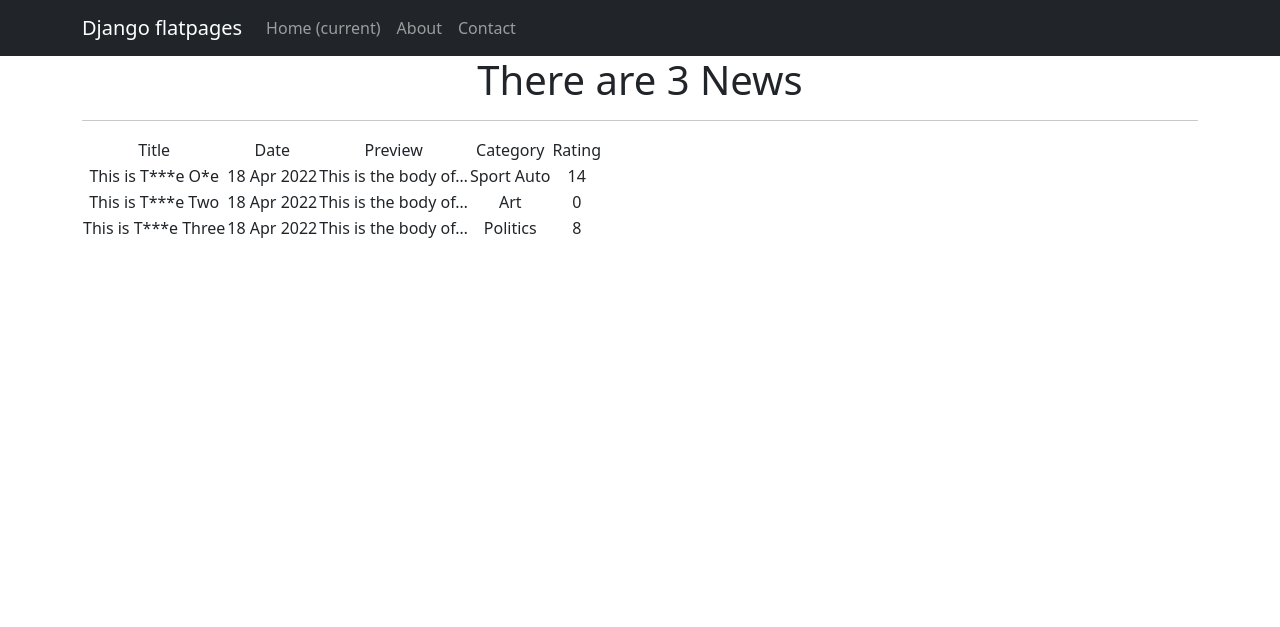
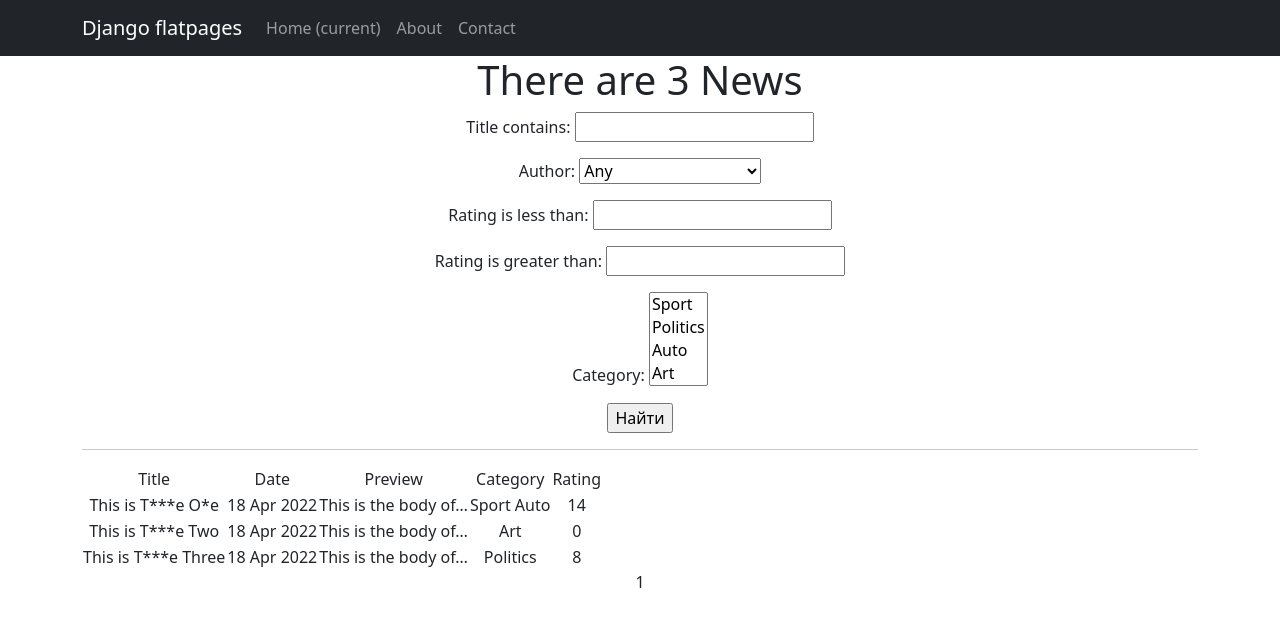
Before and after one commit to chingachguk1977/NewsPaper, a Django app: page /posts/ in a window 1280 px wide. Shown: the top 627 px of the page. Run offline with Django 4.2, Linux system fonts and the light colour scheme; data comes from the database, SQL or seed files in the repository; both versions use the stored data as it was after the commit; some libraries are stand-ins or nearby versions.

Commit message:
everything works! (D3-3)

```diff
--- a/NewsPaper/settings.py
+++ b/NewsPaper/settings.py
@@ -39,6 +39,8 @@ INSTALLED_APPS = [
     'django.contrib.messages',
     'django.contrib.staticfiles',
     'news',
+    'django_filters',
+
 ]
 
 SITE_ID = 1
--- a/news/admin.py
+++ b/news/admin.py
@@ -1,8 +1,9 @@
 from django.contrib import admin
-from .models import Author, Post, PostCategory, Comment
+from .models import Author, Post, PostCategory, Comment, Category
 
 # Register your models here.
 admin.site.register(Author)
 admin.site.register(Post)
 admin.site.register(PostCategory)
 admin.site.register(Comment)
+admin.site.register(Category)
--- /dev/null
+++ b/news/filters.py
@@ -0,0 +1,41 @@
+from django_filters import FilterSet, ModelMultipleChoiceFilter, ModelChoiceFilter
+from .models import Post, Category, Author
+
+
+# Создаем свой набор фильтров для модели Product.
+# FilterSet, который мы наследуем,
+# должен чем-то напомнить знакомые вам Django дженерики.
+class PostFilter(FilterSet):
+    category = ModelMultipleChoiceFilter(
+        field_name='postcategory__cat_thru',
+        queryset=Category.objects.all(),
+        label='Category',
+        #empty_label='Any',  # нужно, только если ModelChoiceFilter, а не ModelMultipleChoiceFilter
+        conjoined=True,  # нужно, только если ModelMultipleChoiceFilter, а не ModelChoiceFilter
+                           # также нужно, если множественный фильтр работал по AND, а не по OR
+    )
+
+    author = ModelChoiceFilter(
+        field_name='author',
+        queryset=Author.objects.all(),
+        label='Author',
+        empty_label='Any',  # нужно, только если ModelChoiceFilter, а не ModelMultipleChoiceFilter
+        #conjoined=True,  # нужно, только если ModelMultipleChoiceFilter, а не ModelChoiceFilter
+                           # также нужно, если множественный фильтр работал по AND, а не по OR
+    )
+
+    class Meta:
+        # В Meta классе мы должны указать Django модель,
+        # в которой будем фильтровать записи.
+        model = Post
+        # В fields мы описываем по каким полям модели
+        # будет производиться фильтрация.
+        fields = {
+            # поиск по названию
+            'title': ['icontains'],
+            'author': ['exact'],
+            'rating': [
+                'lt',  # рейтинг должна быть меньше или равна указанной
+                'gt',  # рейтинг должна быть больше или равна указанной
+            ],
+        }
--- a/news/models.py
+++ b/news/models.py
@@ -75,7 +75,7 @@ class Post(models.Model):
     def preview(self):
         if len(self.body) > 124:
             return f'{self.body[:124]}...'
-        return self.body
+        return f'{self.body}'
 
 
 class Comment(models.Model):
--- a/news/views.py
+++ b/news/views.py
@@ -2,6 +2,8 @@ from django.shortcuts import render
 from django.views.generic import ListView, DetailView
 from .models import Author, Post, PostCategory, Comment, Category
 from datetime import datetime
+from .models import Post
+from .filters import PostFilter
 
 
 # Create your views here.
@@ -10,11 +12,25 @@ class PostsList(ListView):
     ordering = 'time_pub'
     template_name = 'posts.html'
     context_object_name = 'posts'
+    paginate_by = 5
+
+    # Переопределяем функцию получения списка постов
+    def get_queryset(self):
+        # Получаем обычный запрос
+        queryset = super().get_queryset()
+        # Используем наш класс фильтрации.
+        # self.request.GET содержит объект QueryDict, который мы рассматривали ранее.
+        # Сохраняем нашу фильтрацию в объекте класса,
+        # чтобы потом добавить в контекст и использовать в шаблоне.
+        self.filterset = PostFilter(self.request.GET, queryset)
+        # Возвращаем из функции отфильтрованный список товаров
+        return self.filterset.qs
 
     def get_context_data(self, **kwargs):
         context = super().get_context_data(**kwargs)
         context['category_name'] = Category.objects.all()
         context['time_now'] = datetime.utcnow()
+        context['filterset'] = self.filterset
         return context
 
 
@@ -38,12 +54,3 @@ class CategoryDetail(DetailView):
         # Контекст постов данной категории.
         context['post_category'] = PostCategory.objects.get(post=self.kwargs['pk']).cats
         return context
-
-
-"""
-class CommentDetail(DetailView):
-    model = Comment
-    ordering = '-datetime'
-    template_name = 'post.html' #TODO это здесь надо?
-    context_object_name = 'comments'
-"""
--- a/templates/posts.html
+++ b/templates/posts.html
@@ -2,7 +2,7 @@
 {% extends 'flatpages/default.html' %}
 
 {% load custom_filters %}
-
+{% load custom_tags %}
 
 <!-- Название у нас будет Posts -->
 {% block title %}
@@ -12,6 +12,14 @@ Posts
 <!-- В контенте на странице мы выводим все посты -->
 {% block content %}
 <h1>There are {{ posts|length }} News</h1>
+
+   {# Добавляем форму, которая объединяет набор полей, которые будут отправляться в запросе #}
+   <form action="" method="get">
+       {# Переменная, которую мы передали через контекст, может сгенерировать нам форму с полями #}
+       {{ filterset.form.as_p }}
+       {# Добавим кнопку отправки данных формы #}
+       <input type="submit" value="Найти" />
+   </form>
 
 <hr>
 {% if posts %}
@@ -38,4 +46,28 @@ Posts
 {% else %}
     <h2>There are no news!</h2>
 {% endif %}
+
+   {# Добавляем пагинацию на страницу #}
+
+   {# Информация о предыдущих страницах #}
+   {% if page_obj.has_previous %}
+       <a href="?{% url_replace page=1 %}">1</a>
+       {% if page_obj.previous_page_number != 1 %}
+           ...
+           <a href="?{% url_replace page=page_obj.previous_page_number %}">{{ page_obj.previous_page_number }}</a>
+       {% endif %}
+   {% endif %}
+
+   {# Информация о текущей странице #}
+   {{ page_obj.number }}
+
+   {# Информация о следующих страницах #}
+   {% if page_obj.has_next %}
+       <a href="?{% url_replace page=page_obj.next_page_number %}">{{ page_obj.next_page_number }}</a>
+       {% if paginator.num_pages != page_obj.next_page_number %}
+           ...
+           <a href="?{% url_replace page=page_obj.paginator.num_pages %}">{{ page_obj.paginator.num_pages }}</a>
+       {% endif %}
+   {% endif %}
+
 {% endblock content %}
```
Also changed, not shown: news/templatetags/custom_tags.py (+20 -0 lines), db.sqlite3.
